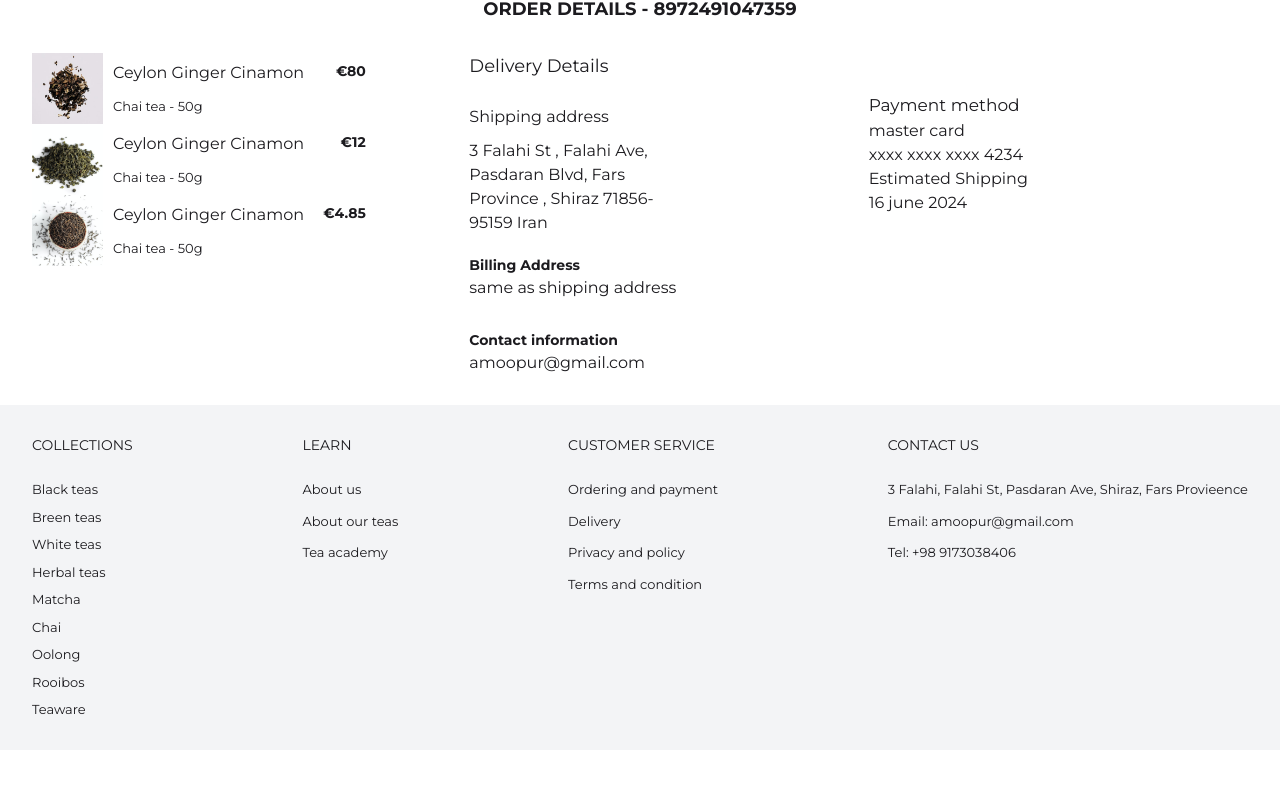
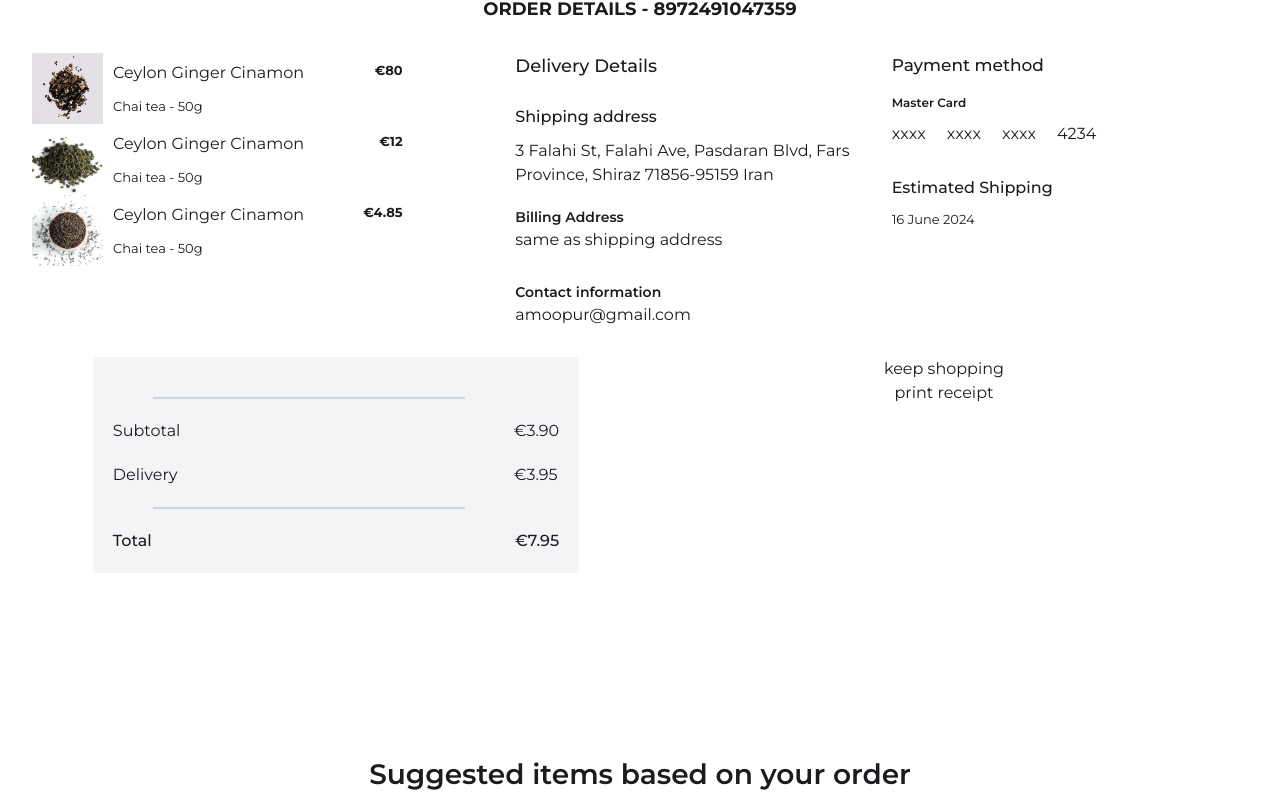
Before and after one commit to Uyiosa2607/e--commerce-frontend, a Next.js app: page /complete in a window 1280 px wide. Shown: the part 492-1300 px from the top of the page. Before the commit the page ends 1242 px from the top, so only its background shows below. Built offline with nearby package versions, Linux system fonts and the light colour scheme.

Commit message:
changes made

```diff
--- a/app/complete/page.tsx
+++ b/app/complete/page.tsx
@@ -1,5 +1,6 @@
 /* eslint-disable @next/next/no-img-element */
 import { collections } from "@/components/items/AdsCard";
+import AdsCard from "@/components/items/AdsCard";
 
 export default function Complete() {
   return (
@@ -18,7 +19,7 @@ export default function Complete() {
           </p>
         </div>
         <div className="flex gap-5">
-          <div className="flex-[1.1]">
+          <div className="flex-[1.3]">
             <div className="w-[80%]">
               {collections.map((tea) => (
                 <div className="flex gap-[10px] items-center" key={tea.id}>
@@ -32,45 +33,84 @@ export default function Complete() {
                       <p className="capitalize">ceylon ginger cinamon</p>
                       <p className="text-[13px]">Chai tea - 50g</p>
                     </div>
-                    <p className="text-[14px] font-bold">€{tea.prize}</p>
+                    <p className="text-[13px] font-bold">€{tea.prize}</p>
                   </div>
                 </div>
               ))}
             </div>
           </div>
-          <div className="flex-1 flex">
+          <div className="flex-1 flex gap-[50px]">
             <div className="flex-1">
               <div className="mb-[20px]">
-                <h4 className="mb-[25px] text-[18px]">Delivery Details</h4>
-                <p className="mb-[10px]">Shipping address</p>
-                <p className="w-[50%]">
-                  3 Falahi St , Falahi Ave, Pasdaran Blvd, Fars Province ,
-                  Shiraz 71856-95159 Iran
+                <h4 className="mb-[25px] font-[500] text-[18px]">
+                  Delivery Details
+                </h4>
+                <p className="mb-[10px] font-[500]">Shipping address</p>
+                <p className="w-[100%]">
+                  3 Falahi St, Falahi Ave, Pasdaran Blvd, Fars Province, Shiraz
+                  71856-95159 Iran
                 </p>
               </div>
               <div className="mb-[30px]">
-                <p className="text-[14px] font-bold">Billing Address</p>
+                <p className="text-[14px] font-[600]">Billing Address</p>
                 <p>same as shipping address</p>
               </div>
               <div className="mb-[30px]">
-                <p className="text-[14px] font-bold">Contact information</p>
+                <p className="text-[14px] font-[600]">Contact information</p>
                 <p>amoopur@gmail.com</p>
               </div>
             </div>
           </div>
           <div className="flex-1">
-            <div className="mt-[40px] w-[90%]">
-              <h4 className="text-[17px]">Payment method</h4>
-              <p>master card</p>
-              <p>xxxx xxxx xxxx 4234</p>
+            <div className="mb-[30px]">
+              <h4 className="text-[17px] font-[500] mb-[15px]">
+                Payment method
+              </h4>
+              <p className="capitalize mb-[10px] text-[12px] font-[600]">
+                master card
+              </p>
+              <p>
+                xxxx &nbsp; &nbsp; xxxx &nbsp; &nbsp; xxxx &nbsp; &nbsp; 4234
+              </p>
             </div>
             <div>
-              <h4>Estimated Shipping</h4>
-              <p>16 june 2024</p>
+              <h4 className="mb-[10px] font-[500]">Estimated Shipping</h4>
+              <p className="text-[13px]">16 June 2024</p>
             </div>
           </div>
         </div>
       </section>
+      <section className="container">
+        <div className="flex">
+          <div className="flex-1">
+            <div className="bg-gray-100 w-[80%] h-fit py-[20px] px-[20px] mx-auto">
+              <div className="w-[70%] my-[20px] mx-auto bg-gray-300 h-[2px] ml-[40px]"></div>
+              <div className="w-full flex items-center justify-between">
+                <span className="flex flex-col gap-5">
+                  <p>Subtotal</p>
+                  <p>Delivery</p>
+                </span>
+                <span className="flex flex-col gap-5">
+                  <p>€3.90</p>
+                  <p>€3.95</p>
+                </span>
+              </div>
+              <div className="w-[70%] my-[20px] mx-auto bg-gray-300 h-[2px] ml-[40px]"></div>
+              <span className="flex items-center justify-between w-full">
+                <p className="capitalize font-[500]">Total</p>
+                <p className="font-[500]">€7.95</p>
+              </span>
+            </div>
+          </div>
+          <div className="flex-1">
+            <div className="flex flex-col">
+              <button>keep shopping</button>
+              <button>print receipt</button>
+            </div>
+          </div>
+        </div>
+      </section>
+      <AdsCard title="Suggested items based on your order" />
     </main>
   );
 }
```
